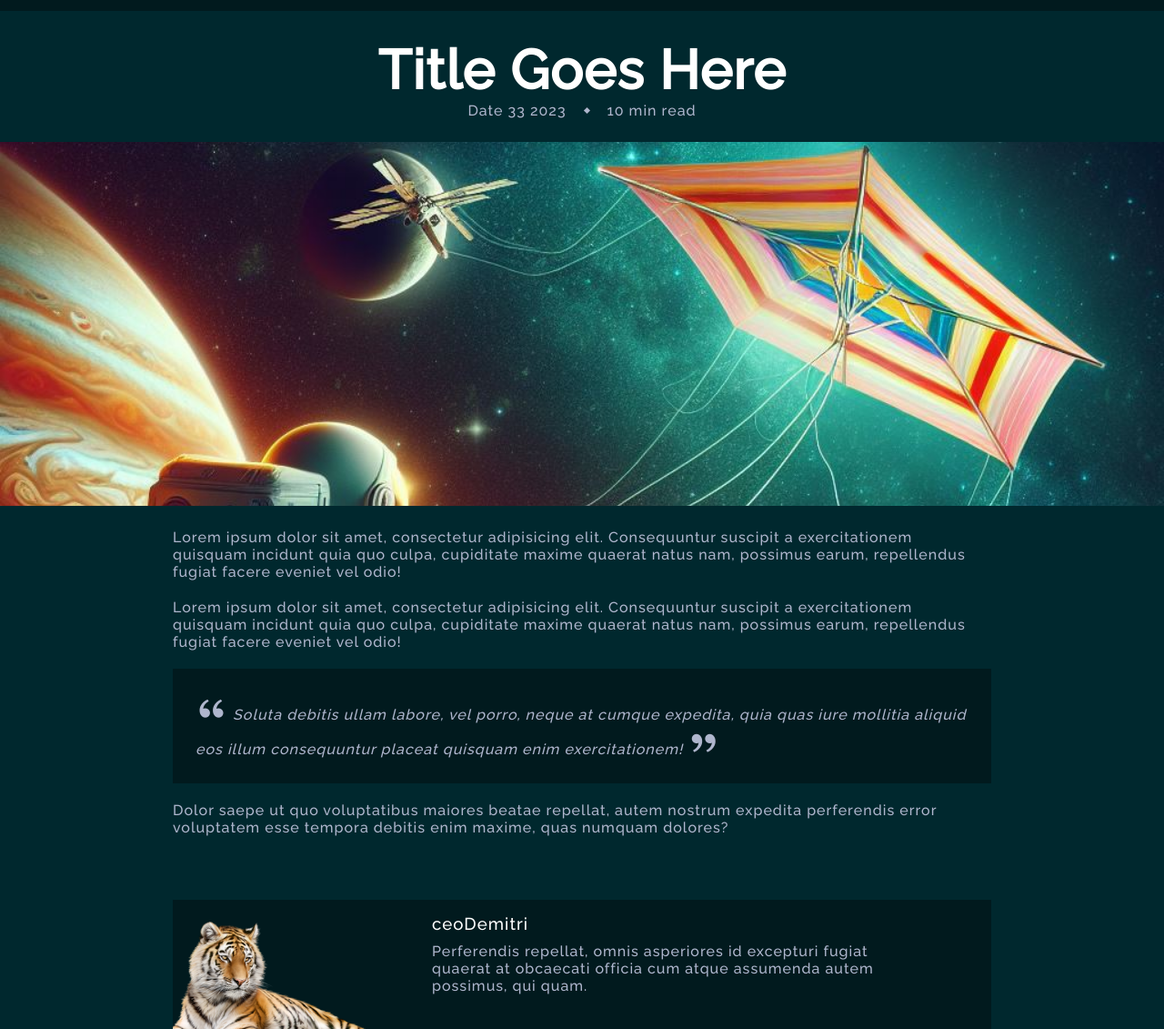
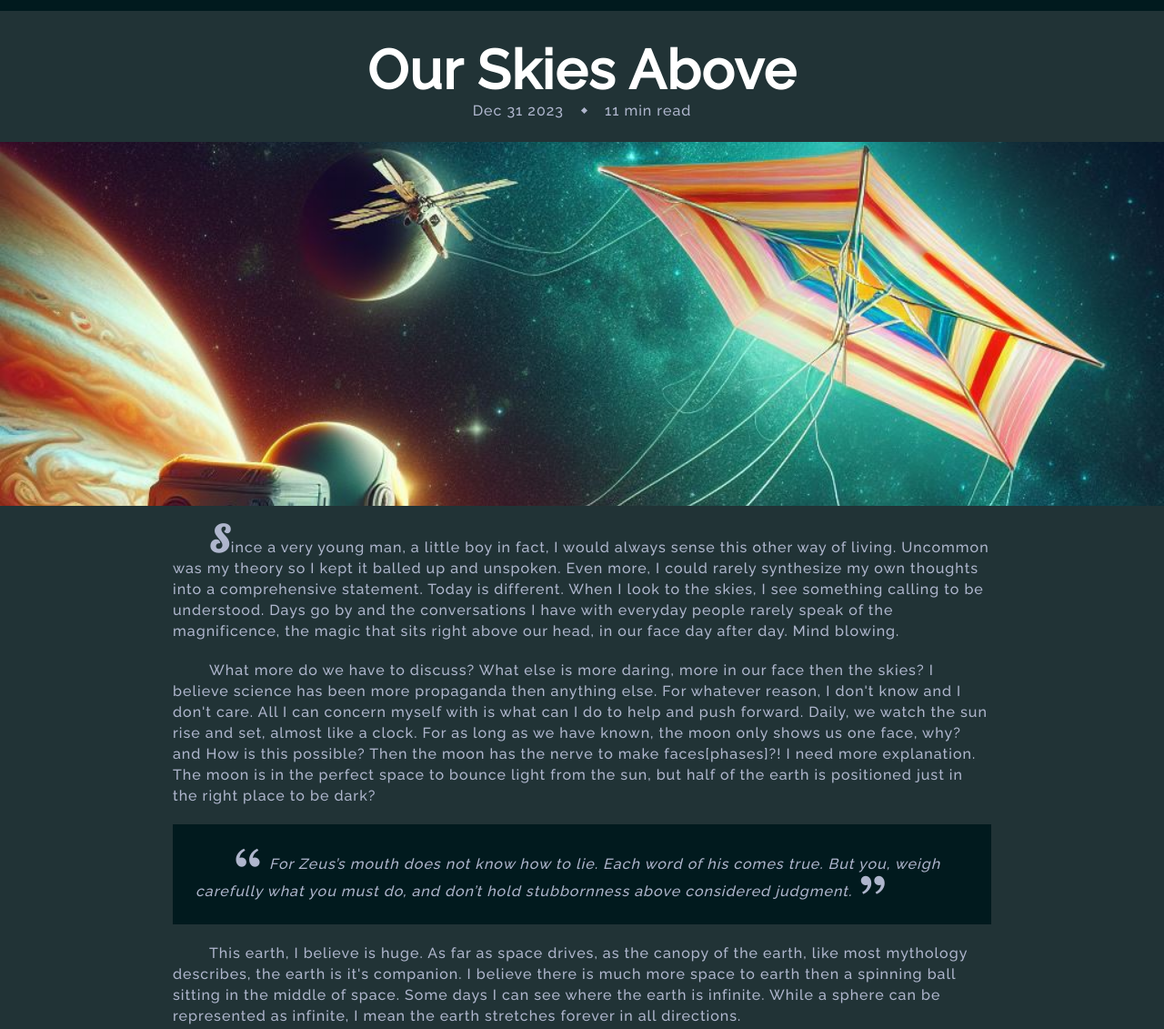
Before and after one commit to CEODemitri/nature, a plain HTML site: page posts/our_skies.html in a window 1280 px wide. Shown: the part 57-1188 px from the top of the page at 91% size. Drawn offline with nearby package versions, Linux system fonts and the light colour scheme.

Commit message:
article 1: finished the article and rounded some corners on a few elements. also added a lot on inline styles for easy preview and laziness. i meant productivity

```diff
--- a/assets/css/main.css
+++ b/assets/css/main.css
@@ -3,7 +3,7 @@
 :root {
     --light-color: #fff;
     --light-color-alt: #afb6cd;
-    --primary-background-color: hsl(188, 100%, 9%);
+    --primary-background-color: hsl(189, 24%, 17%);
     --secondary-background-color: hsl(188, 94%, 6%);
     --hover-light-color: var(--light-color);
     --hover-dark-color: var(--primary-background-color);
@@ -80,9 +80,9 @@ i {
 
 /* color change */
 body.light-theme {
-    --light-color: #3d3d3d;
+    --light-color: hsl(189, 10%, 24%);
     --light-color-alt: rgba(0, 0, 0 .6);
-    --primary-background-color: #fff;
+    --primary-background-color: hsl(0, 0%, 100%);
     --secondary-background-color: #f1f1f1;
     --hover-light-color: #fff;
     --transparent-dark-color: #f1f1f1;
@@ -358,6 +358,7 @@ body.light-theme {
     color: var(--light-color);
     text-transform: uppercase;
     z-index: 10;
+    border-radius: 10px 0 10px 0;
 }
 
 .article-data-container {
@@ -427,6 +428,7 @@ body.light-theme {
 .sidebar {
     background-color: var(--secondary-background-color);
     padding: 2.5rem;
+    border-radius: 10px 0 0 0;
 }
 
 .trending-news-box {
@@ -741,6 +743,11 @@ body.light-theme {
     margin-bottom: 0;
 }
 
+.drop-cap {
+    font-family: var(--heading-font);
+    font-size: var(--font-size-xl);
+    font-weight: 700;
+}
 
 /* media queries */
 @media screen and (min-width: 700px){
--- a/posts/our_skies.html
+++ b/posts/our_skies.html
@@ -28,7 +28,7 @@
         <div class="menu" id="menu">
           <ul class="list">
             <li class="list-item">
-              <a href="#" class="list-link current">Home</a>
+              <a href="../index.html" class="list-link current">Home</a>
             </li>
 
             <li class="list-item">
@@ -95,34 +95,46 @@
         <div class="blog-post-container">
 
             <div class="blog-post-data">
-                <h3 class="title blog-post-title">Title Goes Here</h3>
+                <h3 class="title blog-post-title">Our Skies Above</h3>
                 <div class="article-data">
-                    <span>Date 33 2023</span>
+                    <span>Dec 31 2023</span>
                     <span class="article-data-spacer"></span>
-                    <span>10 min read</span>
+                    <span>11 min read</span>
                 </div>
 
                 <img src="../assets/images/meandkite.jpg" alt="" class="">
             </div>
 
-            <div class="container">
-                <p>Lorem ipsum dolor sit amet, consectetur adipisicing elit. Consequuntur suscipit a exercitationem quisquam incidunt quia quo culpa, cupiditate maxime quaerat natus nam, possimus earum, repellendus fugiat facere eveniet vel odio!</p>
+            <div class="container" style="line-height: 2.3rem; text-indent: 4rem;">
+                <p>
+                  <span class="drop-cap">S</span>ince a very young man, a little boy in fact, I would always sense this other way of living. Uncommon was  my theory so I kept it balled up and unspoken. Even more, I could rarely synthesize my own thoughts into a comprehensive statement. Today is different. When I look to the skies, I see something calling to be understood. Days go by and the conversations I have with everyday people rarely speak of the magnificence, the magic that sits right above our head, in our face day after day. Mind blowing.
+                </p>
 
-                <p>Lorem ipsum dolor sit amet, consectetur adipisicing elit. Consequuntur suscipit a exercitationem quisquam incidunt quia quo culpa, cupiditate maxime quaerat natus nam, possimus earum, repellendus fugiat facere eveniet vel odio!</p>
+                <p>
+                  <span>W</span>hat more do we have to discuss? What else is more daring, more in our face then the skies? I believe science has been more propaganda then anything else. For whatever reason, I don't know and I don't care. All I can concern myself with is what can I do to help and push forward. Daily, we watch the sun rise and set, almost like a clock. For as long as we have known, the moon only shows us one face, why? and How is this possible? Then the moon has the nerve to make faces[phases]?! I need more explanation. The moon is in the perfect space to bounce light from the sun, but half of the earth is positioned just in the right place to be dark?
+                </p>
 
                 <blockquote class="quote">
                     <p>
                         <span>
                             <i class="ri-double-quotes-l"></i>
-                            Soluta debitis ullam labore, vel porro, neque at cumque expedita, quia quas iure mollitia aliquid eos illum consequuntur placeat quisquam enim exercitationem!
+                            For Zeus’s mouth does not know how to lie. Each word of his comes true. But you, weigh carefully what you must do, and don’t hold stubbornness above considered judgment.
                             <i class="ri-double-quotes-r"></i>
                         </span>
                     </p>
                 </blockquote>
 
                 <p>
-                    Dolor saepe ut quo voluptatibus maiores beatae repellat, autem nostrum expedita perferendis error voluptatem esse tempora debitis enim maxime, quas numquam dolores?
+                    This earth, I believe is huge. As far as space drives, as the canopy of the earth, like most mythology describes, the earth is it's companion. I believe there is much more space to earth then a spinning ball sitting in the middle of space. Some days I can see where the earth is infinite. While a sphere can be represented as infinite, I mean the earth stretches forever in all directions.
                 </p>
+
+                <p>
+                  What are those discs in the sky we call planets? I wish I knew or even had a theory. Ancient civilizations called the planets gods over the lives of humans on earth. Why would planets <span style="font-style: italic;">lightyears</span> away even bother to concern themselves with our little old planet? Why do the Astrologers care so much for empty balls so far away? For some reason the moon passes by each planet in relation to earth in a constant cycle. With all the planets circling the sun and earth spinning on it's axis, how is the moon's (a random piece of the earth according to science) travel so anticipated and perfect?
+              </p>
+
+              <p>
+                I want to know the truth of our world, of our skies. I am genuinely amazed by the kosmos above us. I am grateful for this experience; I want us to have all the answers and make sense of all of our world. Something is distracting the majority of us and life just flies by. Maybe I am living in my imagination, maybe I am on to something.
+              </p>
 
                 <div class="author d-grid">
                     <div class="author-image-box">
```
Also changed, not shown: index.html (+3 -3 lines).
